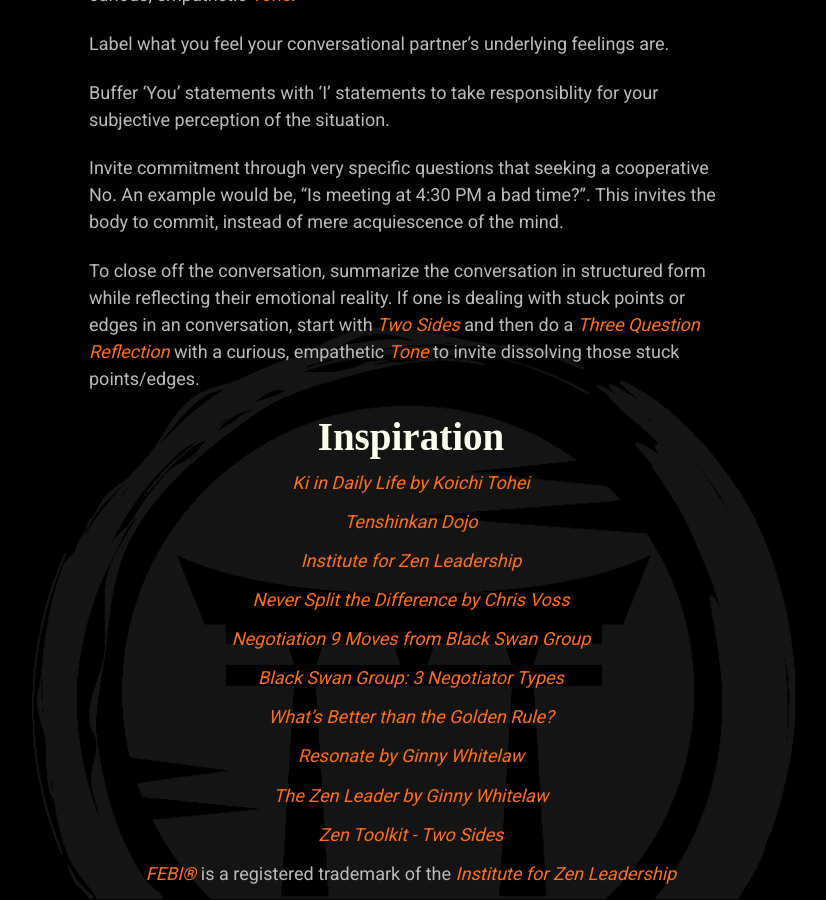
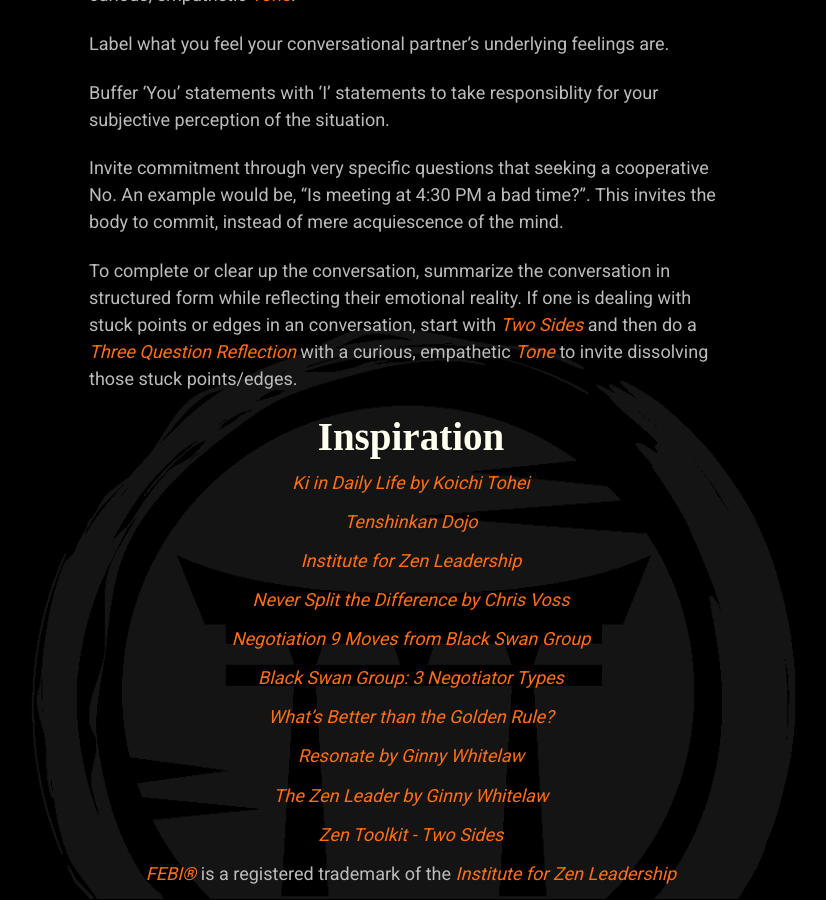
Before and after one commit to mindset-dojo/mindset-dojo.github.io, a Jekyll site: the page built from _forms/stance.md, in a window 1280 px wide and 900 px high, scrolled down 1005 px. Shown: the whole window, without its empty margins (229-1055 px from the left). Built offline with Jekyll 4.4.1, drawn with Linux system fonts in a browser that asks for light colours; some web fonts are replaced.

Commit message:
fix(stance): language.

```diff
--- a/_forms/stance.md
+++ b/_forms/stance.md
@@ -36,7 +36,7 @@
 
 Invite commitment through very specific questions that seeking a cooperative No. An example would be, "Is meeting at 4:30 PM a bad time?". This invites the body to commit, instead of mere acquiescence of the mind.
 
-To close off the conversation, summarize the conversation in structured form while reflecting their emotional reality. If one is dealing with stuck points or edges in an conversation, start with [Two Sides](../two-sides/) and then do a [Three Question Reflection](../three-question-reflection/) with a curious, empathetic [Tone](../tone/) to invite dissolving those stuck points/edges.
+To complete or clear up the conversation, summarize the conversation in structured form while reflecting their emotional reality. If one is dealing with stuck points or edges in an conversation, start with [Two Sides](../two-sides/) and then do a [Three Question Reflection](../three-question-reflection/) with a curious, empathetic [Tone](../tone/) to invite dissolving those stuck points/edges.
 
 ## Inspiration
 
```
